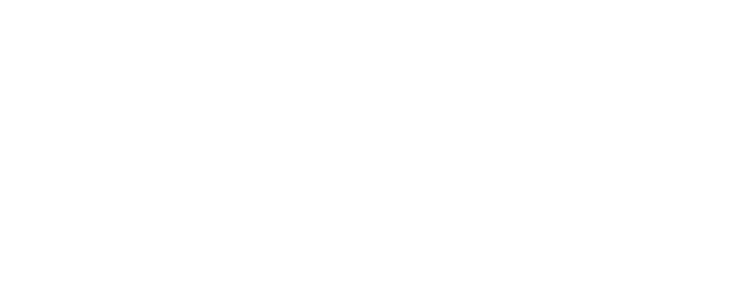
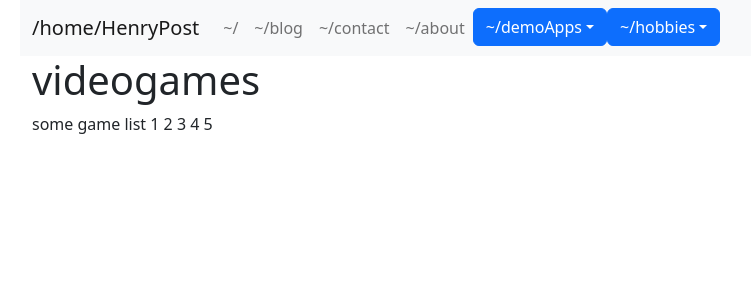
Before and after one commit to meltingscales/henrypost.net, a React (Create React App) app: page /hobbies/videogames in a window 1280 px wide. Before the commit this address had no page. Shown: the top 300 px of the page, without its empty margins (62-813 px from the left). Built offline with nearby package versions, Linux system fonts and the light colour scheme.

Commit message:
add more hobby pages

```diff
--- a/src/Routing.tsx
+++ b/src/Routing.tsx
@@ -7,6 +7,8 @@ import About from "./pages/About";
 import GithubApp from "./pages/demoApps/GithubApp";
 import Books from "./pages/hobbies/Books";
 import React from "react";
+import Music from "./pages/hobbies/Music";
+import Videogames from "./pages/hobbies/Videogames";
 
 function NoPage() {
     return <div>nopage!</div>;
@@ -36,6 +38,12 @@ export default function Routing() {
                 <Route path={"hobbies/books"}
                        element={<Books/>}/>
 
+                <Route path={"hobbies/music"}
+                       element={<Music/>}/>
+
+                <Route path={"hobbies/videogames"}
+                       element={<Videogames/>}/>
+
                 <Route
                     element={<NoPage/>}/>
             </Route>
--- /dev/null
+++ b/src/pages/hobbies/Music.tsx
@@ -0,0 +1,17 @@
+// eslint-disable-next-line @typescript-eslint/no-unused-vars
+
+const Music = () => {
+
+    return <>
+        <h1>music</h1>
+        <div>some music list
+            1
+            2
+            3
+            4
+            5
+        </div>
+    </>;
+}
+
+export default Music
--- /dev/null
+++ b/src/pages/hobbies/Videogames.tsx
@@ -0,0 +1,17 @@
+// eslint-disable-next-line @typescript-eslint/no-unused-vars
+
+const Videogames = () => {
+
+    return <>
+        <h1>videogames</h1>
+        <div>some game list
+            1
+            2
+            3
+            4
+            5
+        </div>
+    </>;
+}
+
+export default Videogames
```
